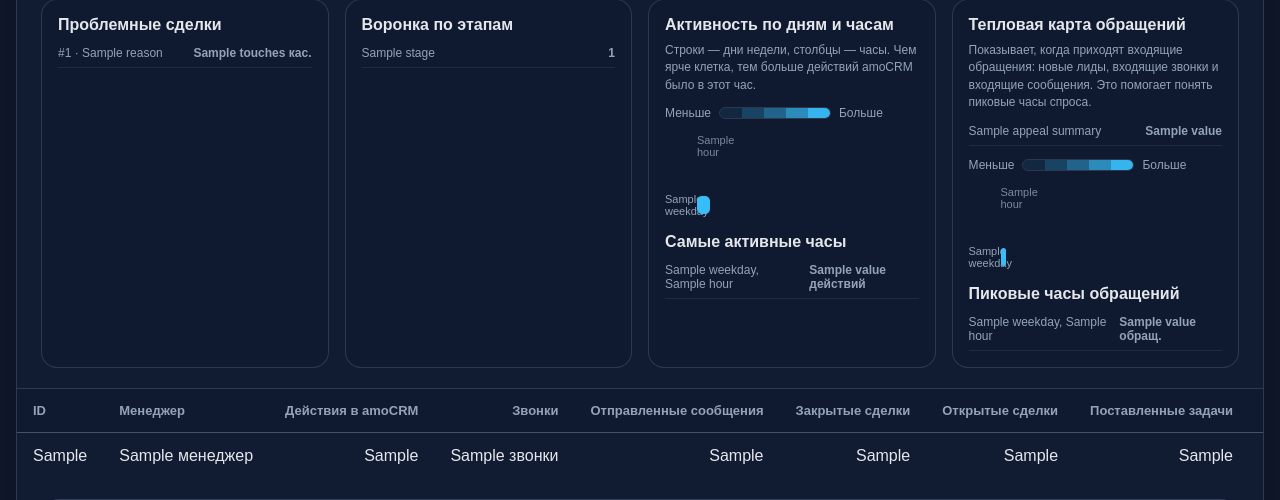
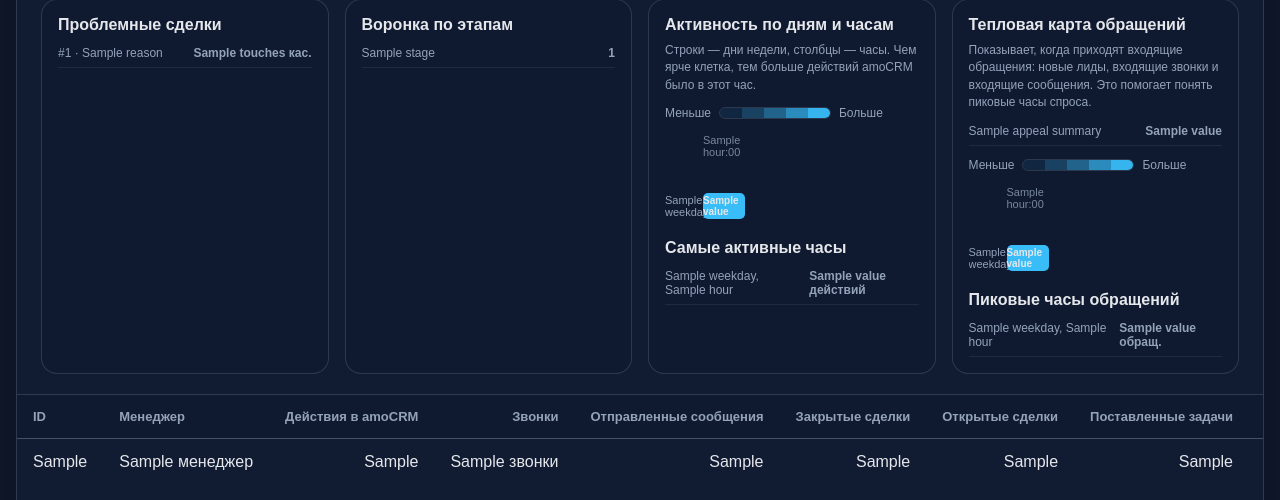
Before and after one commit to nurmansaip/amoan, a Flask app: template templates/index.html in a window 1280 px wide. Shown: the part 920-1420 px from the top of the page. Run offline with Flask 3, Linux system fonts and the light colour scheme; the template is opened without the code that fills it: most values are stand-ins (such as "Sample title", 1, 10 or a date in 2020).

Commit message:
Make heatmaps readable with hour labels and counts
Co-authored-by: Cursor <cursoragent@cursor.com>

```diff
--- a/templates/index.html
+++ b/templates/index.html
@@ -296,15 +296,18 @@
     .heatmap {
       display: grid;
       gap: 7px;
+      overflow-x: auto;
+      padding-bottom: 4px;
     }
 
     .heatmap-row {
       display: grid;
-      grid-template-columns: 28px repeat(13, 1fr);
+      grid-template-columns: 34px repeat(13, 42px);
       gap: 4px;
       align-items: center;
       color: var(--muted);
       font-size: 11px;
+      min-width: max-content;
     }
 
     .heatmap-row.header {
@@ -313,9 +316,16 @@
     }
 
     .heat-cell {
-      height: 18px;
+      display: flex;
+      align-items: center;
+      justify-content: center;
+      min-width: 42px;
+      height: 26px;
       border-radius: 5px;
       background: rgba(56, 189, 248, var(--intensity));
+      color: var(--text);
+      font-size: 10px;
+      font-weight: 700;
     }
 
     .heat-legend {
@@ -756,7 +766,7 @@
                 <div class="heatmap-row header">
                   <span></span>
                   {% for hour in period.heatmap[0].hours %}
-                    <span>{{ hour.hour }}</span>
+                    <span>{{ hour.hour }}:00</span>
                   {% endfor %}
                 </div>
               {% endif %}
@@ -764,7 +774,9 @@
                 <div class="heatmap-row">
                   <span>{{ row.weekday }}</span>
                   {% for hour in row.hours %}
-                    <span class="heat-cell" title="{{ row.weekday }} {{ hour.hour }}:00 · {{ hour.value }} действий" style="--intensity: {{ 0.08 + hour.intensity * 0.85 }}"></span>
+                    <span class="heat-cell" title="{{ row.weekday }} {{ hour.hour }}:00 · {{ hour.value }} действий" style="--intensity: {{ 0.12 + hour.intensity * 0.88 }}">
+                      {% if hour.value %}{{ hour.value }}{% endif %}
+                    </span>
                   {% endfor %}
                 </div>
               {% else %}
@@ -807,18 +819,20 @@
             </div>
             <div class="heatmap">
               {% if period.appeals_heatmap %}
-                <div class="heatmap-row header" style="grid-template-columns: 28px repeat(24, 1fr);">
+                <div class="heatmap-row header" style="grid-template-columns: 34px repeat(24, 42px);">
                   <span></span>
                   {% for hour in period.appeals_heatmap[0].hours %}
-                    <span>{{ hour.hour }}</span>
+                    <span>{{ hour.hour }}:00</span>
                   {% endfor %}
                 </div>
               {% endif %}
               {% for row in period.appeals_heatmap %}
-                <div class="heatmap-row" style="grid-template-columns: 28px repeat(24, 1fr);">
+                <div class="heatmap-row" style="grid-template-columns: 34px repeat(24, 42px);">
                   <span>{{ row.weekday }}</span>
                   {% for hour in row.hours %}
-                    <span class="heat-cell" title="{{ row.weekday }} {{ hour.hour }}:00 · {{ hour.value }} обращений" style="--intensity: {{ 0.08 + hour.intensity * 0.85 }}"></span>
+                    <span class="heat-cell" title="{{ row.weekday }} {{ hour.hour }}:00 · {{ hour.value }} обращений" style="--intensity: {{ 0.12 + hour.intensity * 0.88 }}">
+                      {% if hour.value %}{{ hour.value }}{% endif %}
+                    </span>
                   {% endfor %}
                 </div>
               {% else %}
```
